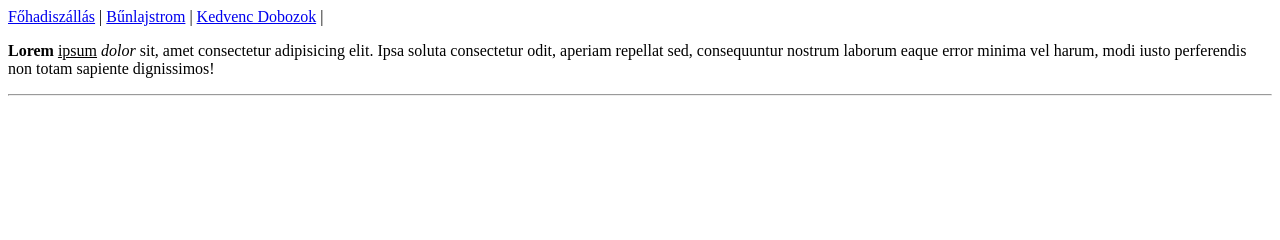
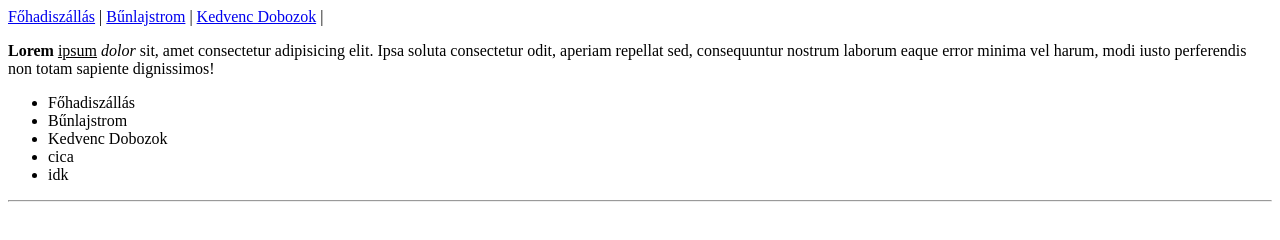
Before and after one commit to gbord841/9i_osztaly_cic-s, a plain HTML site: page index.html in a window 1280 px wide. Drawn offline with Linux system fonts and the light colour scheme.

Commit message:
lista kész

```diff
--- a/index.html
+++ b/index.html
@@ -10,6 +10,13 @@
 	<a href="bunok.html">Bűnlajstrom</a> |
 	<a href="dobozok.html">Kedvenc Dobozok</a> |
 	<p><b>Lorem</b> <u>ipsum</u> <i>dolor</i> sit, amet consectetur adipisicing elit. Ipsa soluta consectetur odit, aperiam repellat sed, consequuntur nostrum laborum eaque error minima vel harum, modi iusto perferendis non totam sapiente dignissimos!</p>
+	<ul>
+		<li>Főhadiszállás</li>
+		<li>Bűnlajstrom</li>
+		<li>Kedvenc Dobozok</li>
+		<li>cica</li>
+		<li>idk</li>
+	</ul>
 	<hr>
 </body>
 </html>
```
